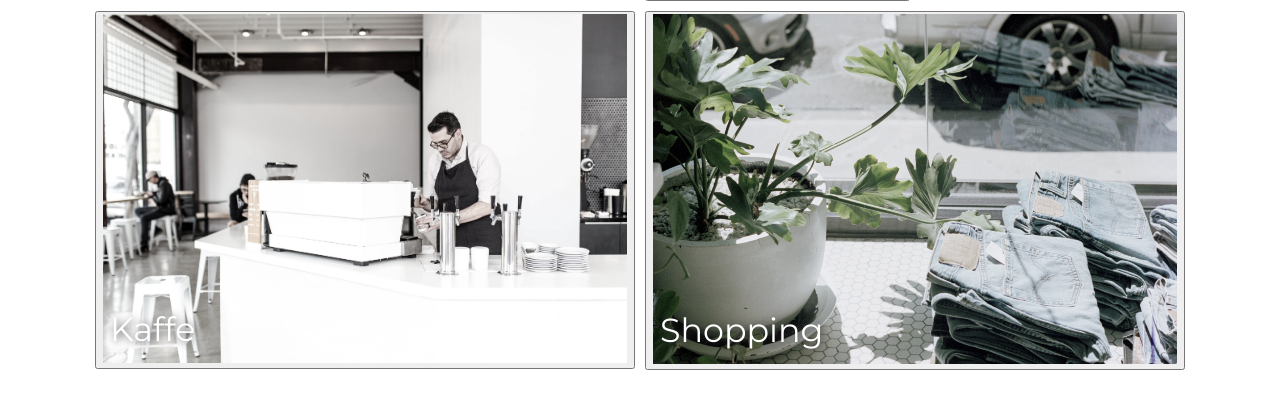
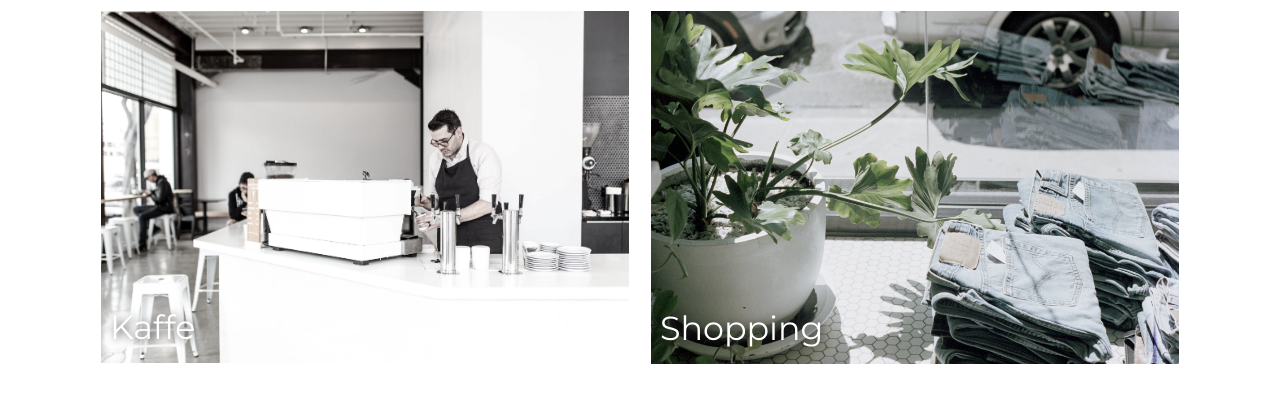
Before and after one commit to rxstad/Webprosjekt21, a PHP site: page / in a window 1280 px wide. Shown: the part 1121-1541 px from the top of the page. Run offline with PHP 8.4, Linux system fonts and the light colour scheme; some libraries are stand-ins or nearby versions.

Commit message:
To places / buttons fiks
Fiksa litt i footer på koden, fiksa buttons

```diff
--- a/css/front_style.css
+++ b/css/front_style.css
@@ -283,8 +283,9 @@ input[type=submit] {
     padding: 5px;
 }
 
-.imgitem_main {
-
+.hide_button {
+    background: transparent;
+    border: 0;
 }
 
 .imgdesc_main {
--- a/footer.php
+++ b/footer.php
@@ -3,9 +3,8 @@
 
         <?php echo date("Y"); ?> WesterLife
         <br><br><br>
-        <!-- Facebook --><a href="https://facebook.com/sharer/sharer.php?u=%23"><img src="img/icons/Facebook.png"
-                                                                                     width="35px"
-                                                                                     class="footer_social_img"></a>&nbsp;&nbsp;
+        <!-- Facebook --><a href="https://facebook.com/sharer/sharer.php?u=%23">
+        <img src="img/icons/Facebook.png" width="35px" class="footer_social_img"></a>&nbsp;&nbsp;
 
         <!-- Google Plus --><a href="https://plus.google.com/share?url=%23" target="_blank"><img
                     src="img/icons/GooglePlus.png" width="35px" class="footer_social_img"></a>&nbsp;&nbsp;
--- a/index.php
+++ b/index.php
@@ -41,7 +41,7 @@ require("header_menu.php");
 
                 <form method="post" action="results.php?go" id="searchform">
                     <input type="text" value="mat" name="search" hidden="true">
-                    <button type="submit" name="submit" value="mat">
+                    <button type="submit" name="submit" value="mat" class="hide_button">
                         <img src="img/shops/mat1.jpg" class="imgitem_main" width="100%"></button>
                 </form>
 
@@ -52,7 +52,7 @@ require("header_menu.php");
 
                 <form method="post" action="results.php?go" id="searchform">
                     <input type="text" value="opera" name="search" hidden="true">
-                    <button type="submit" name="submit" value="opera">
+                    <button type="submit" name="submit" value="opera" class="hide_button">
                         <img src="img/shops/opera.jpg" class="imgitem_main" width="100%"></button>
                 </form>
 
@@ -62,7 +62,7 @@ require("header_menu.php");
             <div class="mainflex_item">
                 <form method="post" action="results.php?go" id="searchform">
                     <input type="text" value="uteliv" name="search" hidden="true">
-                    <button type="submit" name="submit" value="uteliv">
+                    <button type="submit" name="submit" value="uteliv" class="hide_button">
                         <img src="img/shops/nightlife.jpg" class="imgitem_main" width="100%"></button>
                 </form>
 
@@ -73,7 +73,7 @@ require("header_menu.php");
 
                 <form method="post" action="results.php?go" id="searchform">
                     <input type="text" value="park" name="search" hidden="true">
-                    <button type="submit" name="submit" value="park">
+                    <button type="submit" name="submit" value="park" class="hide_button">
                         <img src="img/shops/park3.jpg" class="imgitem_main" width="100%"></button>
                 </form>
 
@@ -82,7 +82,7 @@ require("header_menu.php");
             <div class="mainflex_item">
                 <form method="post" action="results.php?go" id="searchform">
                     <input type="text" value="kaffe" name="search" hidden="true">
-                    <button type="submit" name="submit" value="kaffe">
+                    <button type="submit" name="submit" value="kaffe" class="hide_button">
                         <img src="img/shops/coffeeshop2.jpg" class="imgitem_main" width="100%"></button>
                 </form>
 
@@ -91,7 +91,7 @@ require("header_menu.php");
             <div class="mainflex_item">
                 <form method="post" action="results.php?go" id="searchform">
                     <input type="text" value="butikk" name="search" hidden="true">
-                    <button type="submit" name="submit" value="butikk">
+                    <button type="submit" name="submit" value="butikk" class="hide_button">
                         <img src="img/shops/windowpants.jpg" class="imgitem_main" width="100%"></button>
                 </form>
 
```
Also changed, not shown: img/places/Ark Brugata/arkbru.jpg (added), img/places/Eplehuset/eplehuset1.jpg (added).
